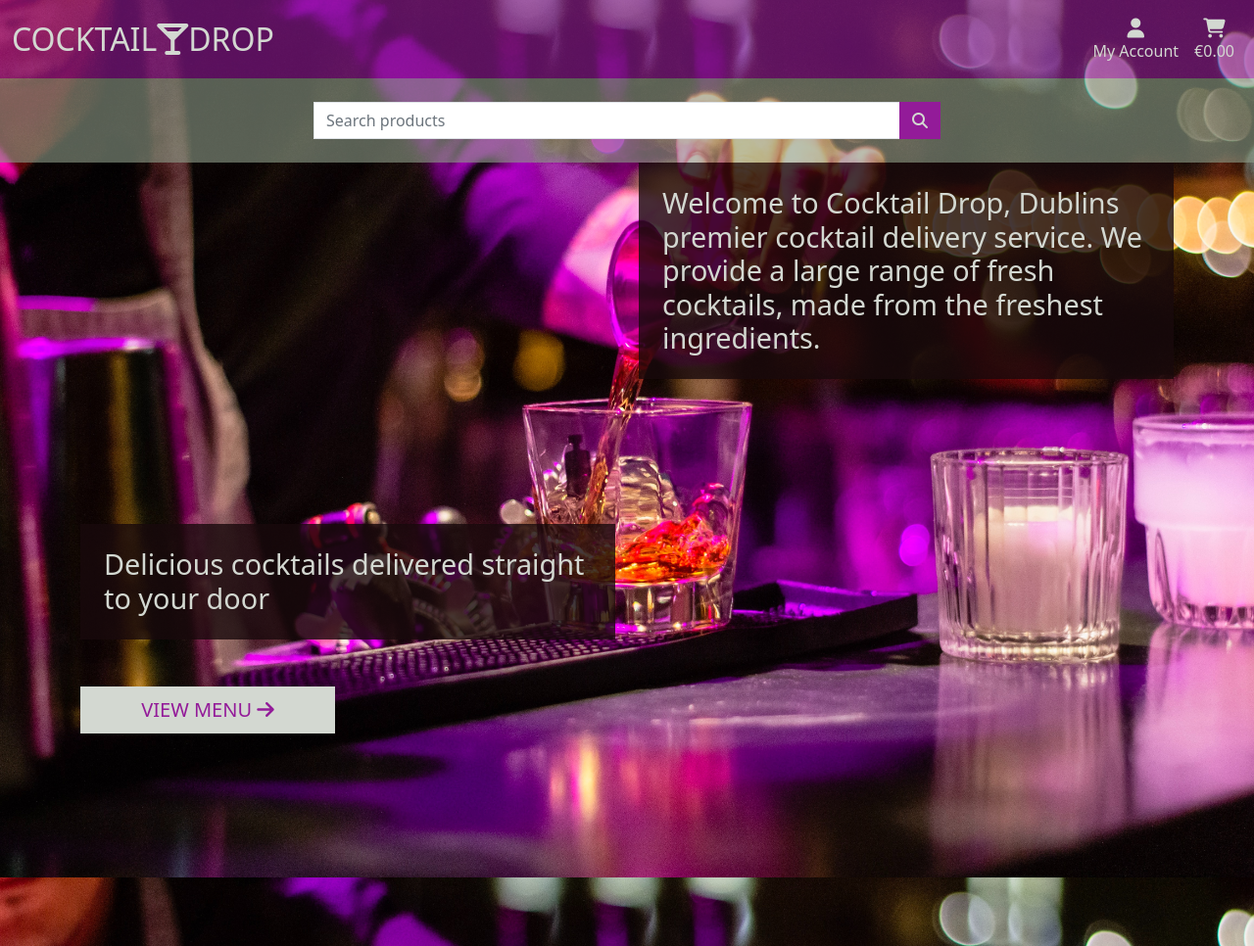
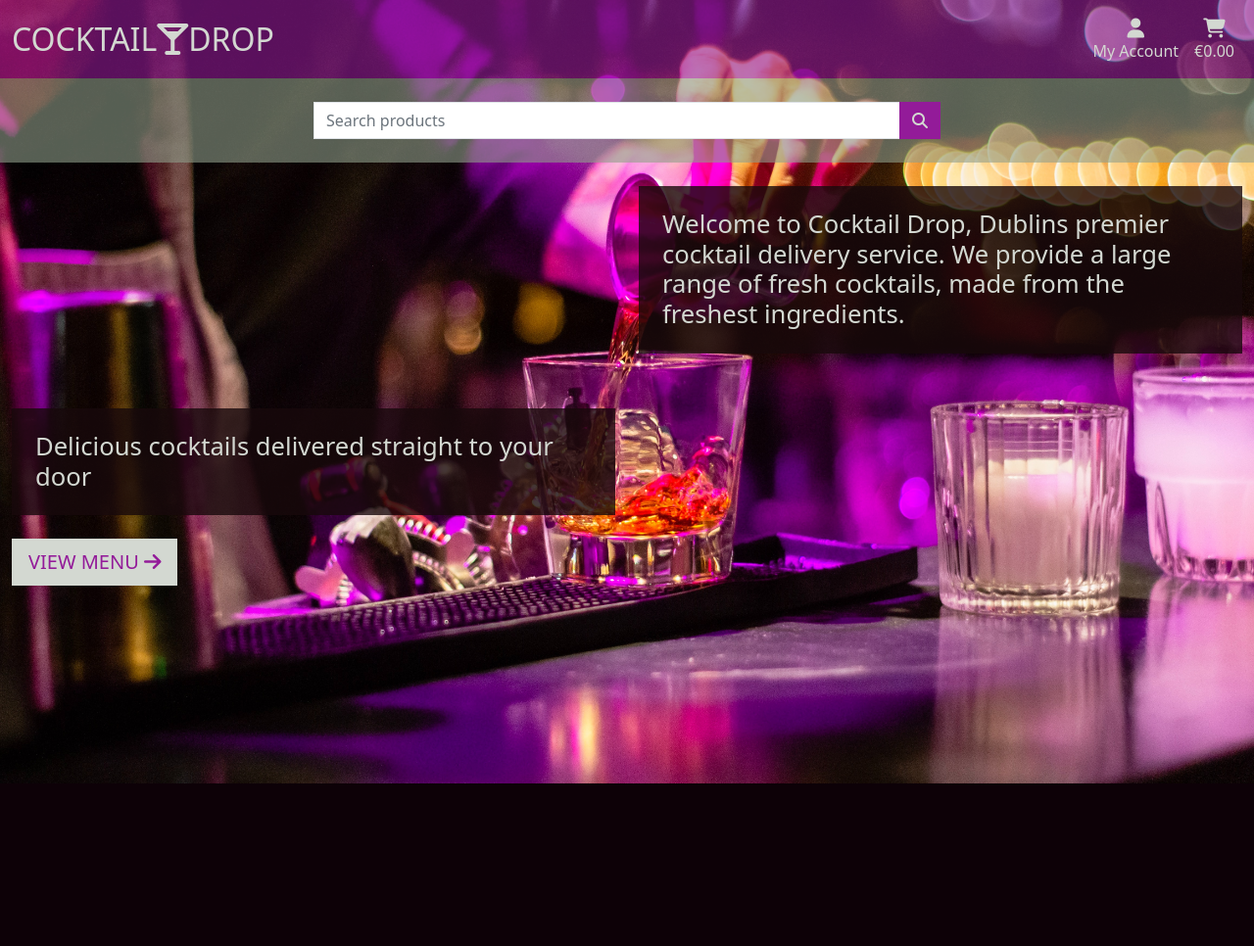
Before and after one commit to Johnathonanon/cocktail_drop, a Django app: page / in a window 1280 px wide. Shown: the whole page at 98% size. After the commit the page ends 800 px from the top, so only its background shows below. Run offline with Django 3.2, Linux system fonts and the light colour scheme; some libraries are stand-ins or nearby versions.

Commit message:
remove header block index.html, tidy classes and css

```diff
--- a/home/templates/home/index.html
+++ b/home/templates/home/index.html
@@ -1,20 +1,12 @@
 {% extends "base.html" %}
 {% load static %}
 
-{% block page_header %}
-<div class="container header-container">
-    <div class="row">
-        <div class="col"></div>
-    </div>
-</div>
-{% endblock %}
-
 {% block content %}
-<div class="container h-100">
-    <div class="row h-25">
-        <div class="col-12 col-md-6 my-auto ms-auto">
+<div class="container-fluid">
+    <div class="row h-50">
+        <div class="col-10 col-md-6 my-4 ms-auto text-box">
             <div class="black-bg rounded-0">
-                <h5 class="display-5 p-4 text-box">
+                <h5 class="p-4 inner-text">
                     Welcome to Cocktail Drop,
                     Dublins premier cocktail delivery service.
                     We provide a large range of fresh cocktails, made from the freshest ingredients.
@@ -22,14 +14,14 @@
             </div>
         </div>
     </div>
-    <div class="row h-75">
-        <div class="col-7 col-md-6 my-auto">
+    <div class="row h-50">
+        <div class="col-8 col-md-6 my-4 text-box">
             <div class="black-bg rounded-0">
-                <h4 class="display-5 p-4 text-box">
+                <h5 class="p-4 inner-text">
                     Delicious cocktails delivered straight to your door
-                </h4>
+                </h5>
             </div>
-            <div class="my-5">
+            <div class="my-4">
                 <h4>
                     <a href="" class="shop-button btn btn-lg text-uppercase rounded-0">View Menu <i class="fa-solid fa-arrow-right"></i></a>
                 </h4>
@@ -37,4 +29,7 @@
         </div>
     </div>
 </div>
+<div class="container-fluid">
+
+</div>
 {% endblock %}
--- a/static/css/base.css
+++ b/static/css/base.css
@@ -75,14 +75,18 @@ body {
 }
 
 .text-box {
+    max-height: max-content;
+}
+
+.inner-text {
     font-weight: 300;
-    font-size: 1.8rem;
+    font-size: 1.6rem;
 }
 
 .shop-button {
     background-color: #d3d8d1;
     color: #931b99;
-    min-width: 260px;
+    max-width: 100%;
 }
 
 .shop-button:hover,
```
